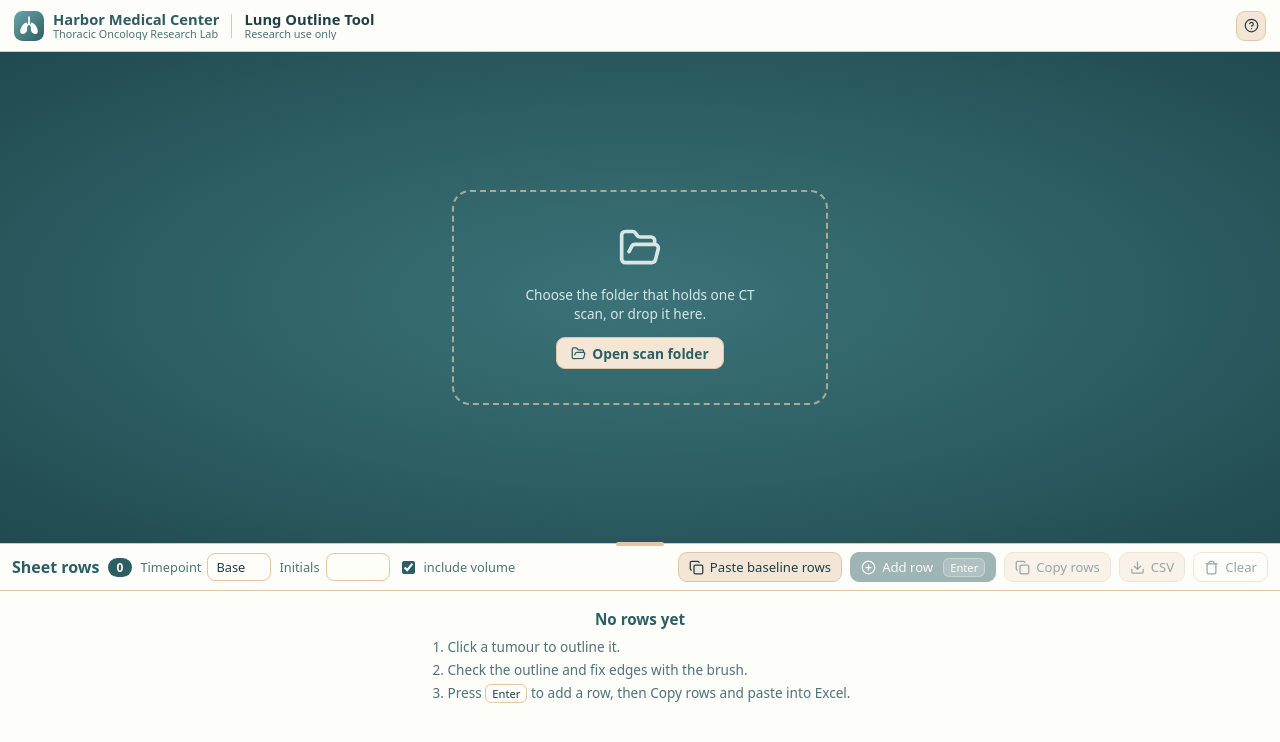
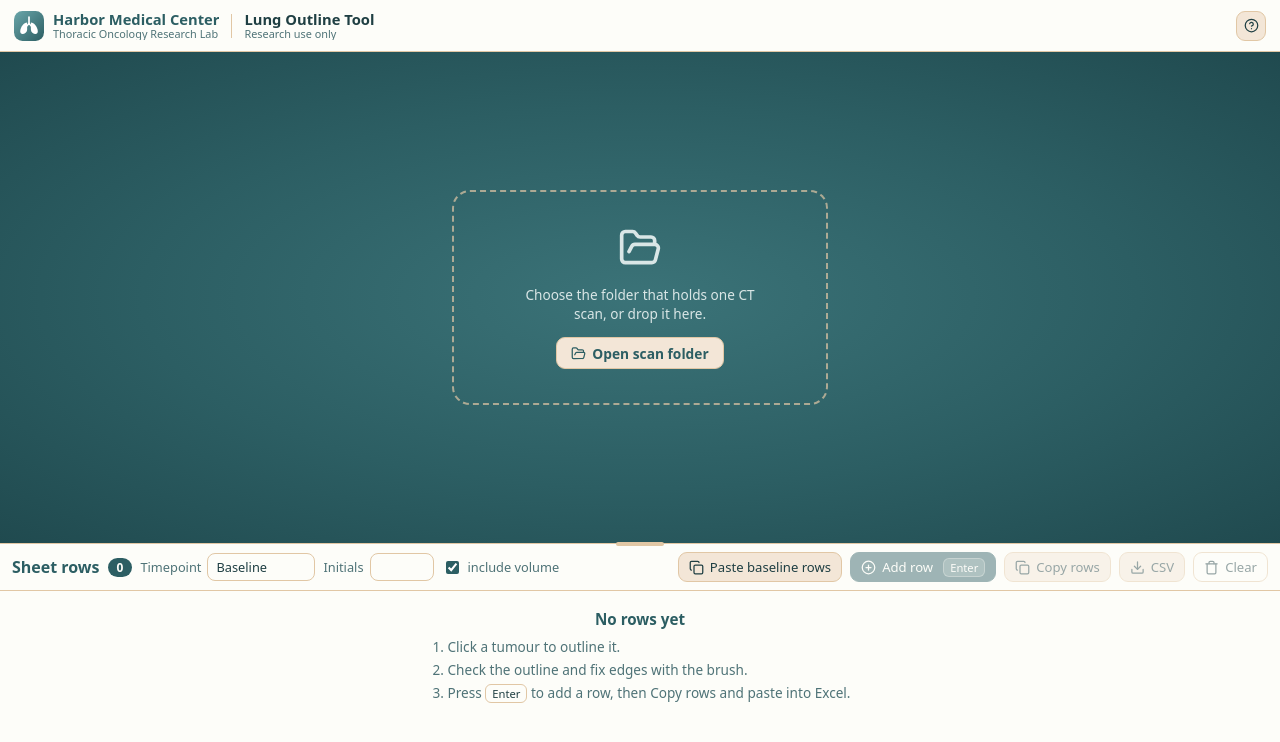
Before and after one commit to omerviner/lung-outline-tool, a React (Vite) app: page / in a window 1280 px wide. Shown: the top 742 px of the page. Built offline with nearby package versions, Linux system fonts and the light colour scheme.

Commit message:
Sheet header: the Timepoint field is wide enough for 'Follow-up 1'
Co-Authored-By: Claude Opus 5.5 <noreply@anthropic.com>

```diff
--- a/src/styles.css
+++ b/src/styles.css
@@ -83,6 +83,7 @@ kbd { font: inherit; font-size: .7rem; color: var(--ink); background: var(--ivor
 .dataHead label { display: inline-flex; align-items: center; gap: 6px; color: var(--muted); font-size: .8rem; }
 .dataHead input[type=checkbox] { accent-color: var(--deep); }
 .dataHead input[type=text], .dataHead input:not([type]) { width: 64px; height: 30px; border: 1px solid var(--sand); border-radius: 8px; background: var(--ivory); padding: 0 8px; color: var(--ink); }
+.dataHead input[list] { width: 108px; }
 .btn kbd { margin-left: 4px; background: rgba(253,253,249,.18); border-color: rgba(253,253,249,.3); color: inherit; }
 
 .dataHead .count { background: var(--deep); color: var(--ivory); border-radius: 999px; padding: 1px 9px; font-size: .75rem; font-weight: 600; }
```
